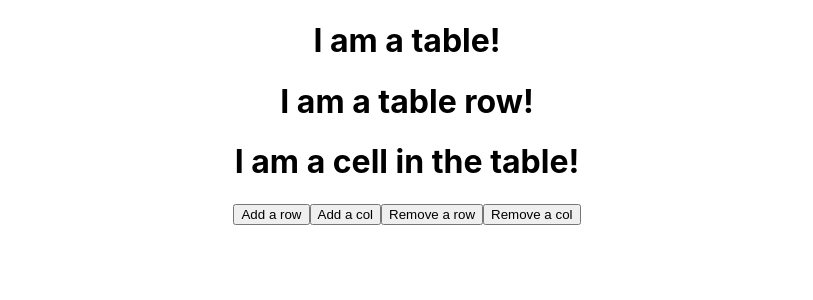
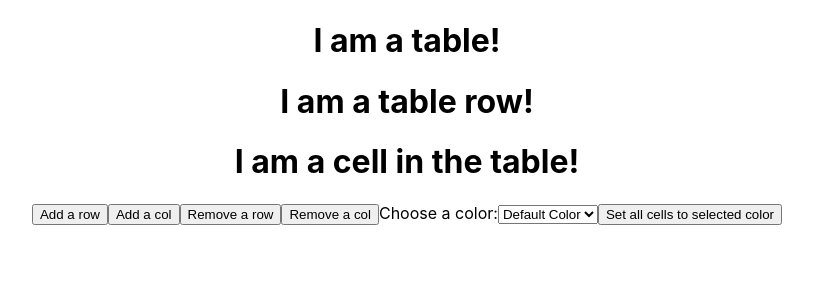
Before and after one commit to 9P9E12/TTP-Assignment-8, a React (Create React App) app: page / in a window 1280 px wide. Shown: the top 300 px of the page, without its empty margins (233-1046 px from the left). Built offline with nearby package versions, Linux system fonts and the light colour scheme.

Commit message:
All of the buttons now properly adjust values where needed, they are also logged to the console for debugging purposes

```diff
--- a/src/components/App.jsx
+++ b/src/components/App.jsx
@@ -3,6 +3,7 @@ import '../App.css';
 import Table from './Table';
 
 class App extends React.Component {
+  //Create values that we need to keep track of
   constructor(){
     super();
     this.state ={
@@ -14,58 +15,76 @@ class App extends React.Component {
   }
 
   handleClick = (event) =>{
-    let changeType = event.target.className;
+    //Store these values
+    let changeType = event.target.value;
+    let prevRow = this.state.rows;
+    let prevCol = this.state.cols;
+    //Depending on the button's value we know what we have to edit
     switch(changeType){
-      case "1":
-        console.log("increment row");
+      case "1": //Increment Rows
+        if(prevRow){
+        console.log("Previous rows: " + prevRow);
+        this.setState({rows: prevRow + 1}, () =>{
+          console.log("Updated rows: " + this.state.rows);
+        });}
         break;
-      case "2":
-        console.log("increment col");
+      case "2": //Increment Cols
+        if(prevCol){
+        console.log("Previous cols: " + prevCol);
+        this.setState({cols: prevCol + 1}, () =>{
+          console.log("Updated cols: " + this.state.cols);
+        });}
         break;
-      case "3":
-        console.log("decrement row");
+      case "3": //Decrement Rows
+        if(prevRow){
+        console.log("Previous rows: " + prevRow);
+        this.setState({rows: prevRow - 1}, () =>{
+          console.log("Updated rows: " + this.state.rows);
+        });}
         break;
-      case "4":
-        console.log("decrement col");
+      case "4": //Decrement Cols
+        if(prevCol){
+        console.log("Previous cols: " + prevCol);
+        this.setState({cols: prevCol - 1}, () =>{
+          console.log("Updated cols: " + this.state.cols);
+        });}
         break;
-      default:
+      case "5": //Set the background color of each cell to the selectedColor
+        console.log("Set all colors clicked");
+        break;
+      default: //Something broke
         console.log("Something went wrong");
         break;
     }
   }
-
-  incrementRow = (event) =>{
-    this.setState(state =>{
-      return {rows: state.rows+1}
+  //handleChange handles the changing of the selected element in the dropdown menu
+  handleChange = (event) =>{
+    //console log previous color
+    console.log("Previous color: " + this.state.selectedColor);
+    //Update current color
+    this.setState({selectedColor: event.target.value }, () =>{
+      //console log current color
+      console.log("Updated cols: " + this.state.selectedColor);
     });
-  }
-
-  incrementCol(){
-    this.setState(state =>({
-      cols: state.cols+1
-    }));
-  }
-
-  decrementRow(){
-    this.setState(state =>({
-      rows: state.rows-1
-    }));
-  }
-
-  decrementCol(){
-    this.setState(state =>({
-      col: state.cols-1
-    }));
   }
 
   render(){
     return (
       <div className="App">
         <Table/>
-        <button className ="1" onClick={this.handleClick}>Add a row</button>
-        <button className ="2" onClick={this.handleClick}>Add a col</button>
-        <button className ="3" onClick={this.handleClick}>Remove a row</button>
-        <button className ="4" onClick={this.handleClick}>Remove a col</button>
+        <button value="1" onClick={this.handleClick}>Add a row</button>
+        <button value="2" onClick={this.handleClick}>Add a col</button>
+        <button value="3" onClick={this.handleClick}>Remove a row</button>
+        <button value="4" onClick={this.handleClick}>Remove a col</button>
+        <label htmlFor="colors">Choose a color:</label>
+        <select name="colors" id="colors" onChange={this.handleChange}>
+          <option value="white">Default Color</option>
+          <option value="yellow">Yellow</option>
+          <option value="green">Green</option>
+          <option value="blue">Blue</option>
+          <option value="red">Red</option>
+        </select>
+        <button value="5" onClick={this.handleClick}>Set all cells to selected color</button>
       </div>
     );
   }
```
